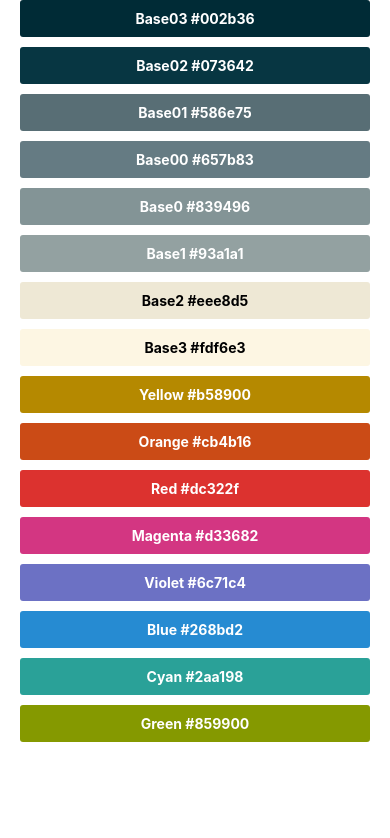
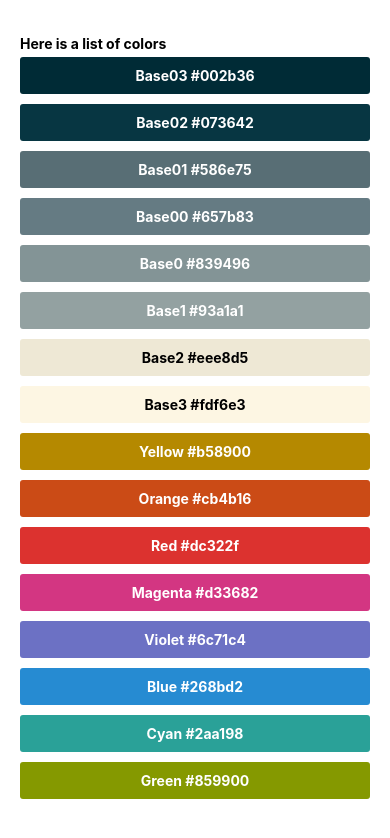
Before and after one commit to Ugh-GitHub/rn_tutorial, a React Native app: screen / in a window 390 px wide. Shown: the top 838 px of the page. Built offline with nearby package versions, Linux system fonts and the light colour scheme.

Commit message:
flatlist continued 3

```diff
--- a/App.js
+++ b/App.js
@@ -1,7 +1,7 @@
 // App.js
 
 import React from 'react';
-import { Text, SafeAreaView, StyleSheet, FlatList } from 'react-native';
+import { View, Text, SafeAreaView, StyleSheet, FlatList } from 'react-native';
 import ColorBox from './components/ColorBox';
 
 const COLORS = [
@@ -23,8 +23,6 @@ const COLORS = [
   { colorName: 'Green', hexCode: '#859900' },
 ];
 
-const FOODS = ['Apples', 'Broccoli', 'Cookies', 'Doritos', 'Eclairs'];
-
 const App = () => {
   return (
     <SafeAreaView>
@@ -37,6 +35,9 @@ const App = () => {
       OR
     <View style={[styles.firstStyle, { backgroundColor: 'teal' }]} />
       */}
+      <View>
+        <Text style={styles.header}>Here is a list of colors</Text>
+      </View>
 
       <FlatList
         data={COLORS}
```
